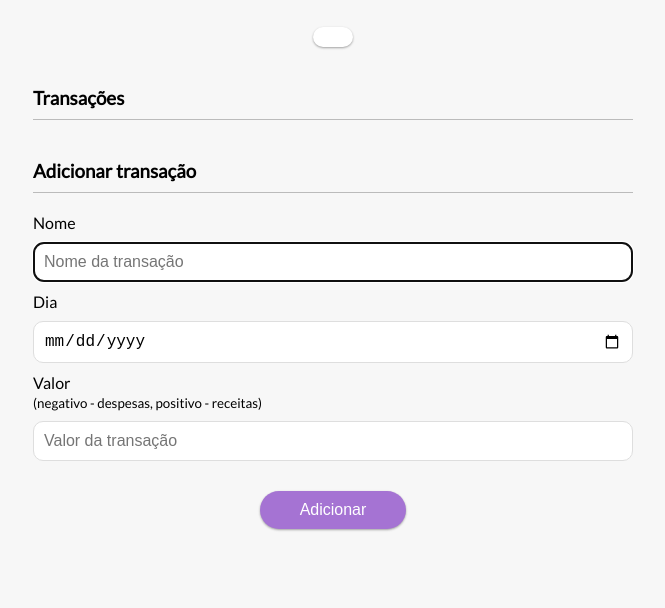
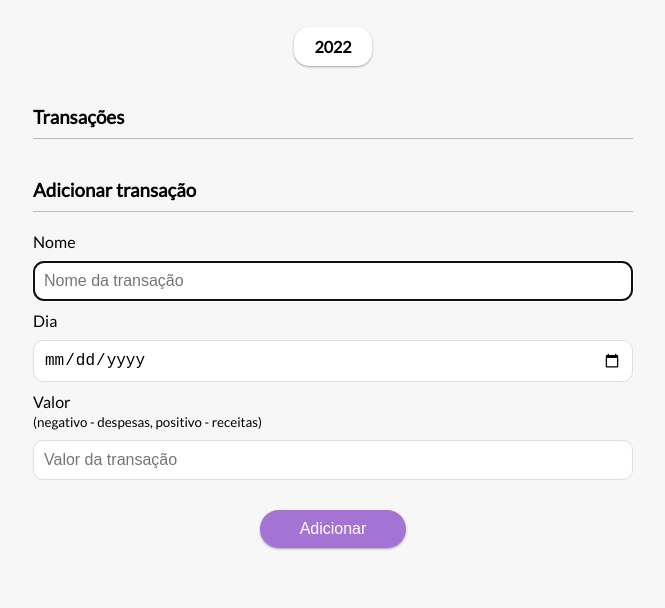
Before and after one commit to marcosvmaximo/js-projects, a plain HTML site: page index.html in a window 1280 px wide. Shown: the part 379-987 px from the top of the page, without its empty margins (307-972 px from the left). Drawn offline with Linux system fonts and the light colour scheme.

Commit message:
add calendar, falta filtrar depesas pelas datas

```diff
--- a/date.js
+++ b/date.js
@@ -53,5 +53,3 @@ clickPreviousMonth.addEventListener("click", () => {
   today.setMonth(selectedMonth);
   getMonth();
 });
-
-export default today;
--- a/index.html
+++ b/index.html
@@ -65,6 +65,7 @@
       </form>
     </div>
 
+    <script src="date.js"></script>
     <script src="script.js"></script>
   </body>
 </html>
```
